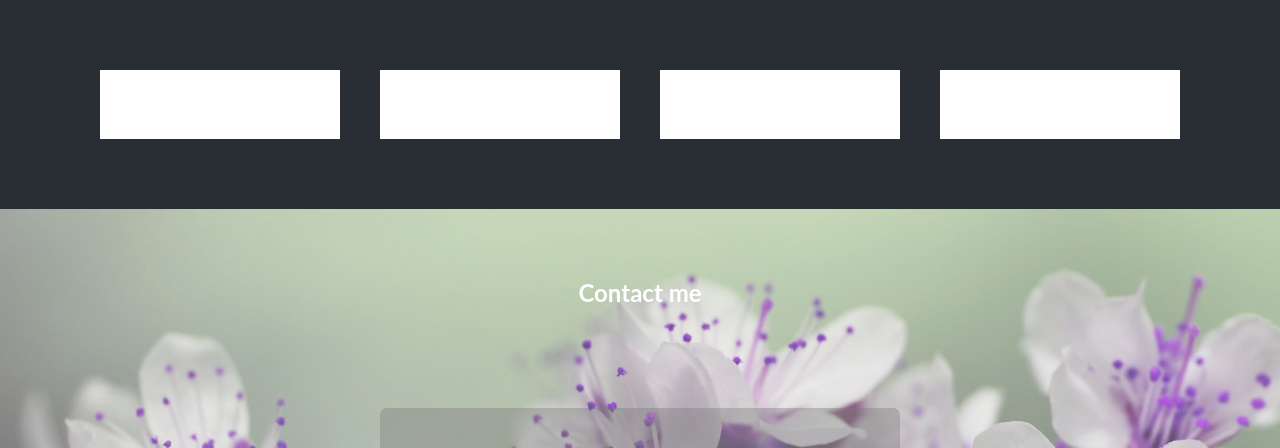
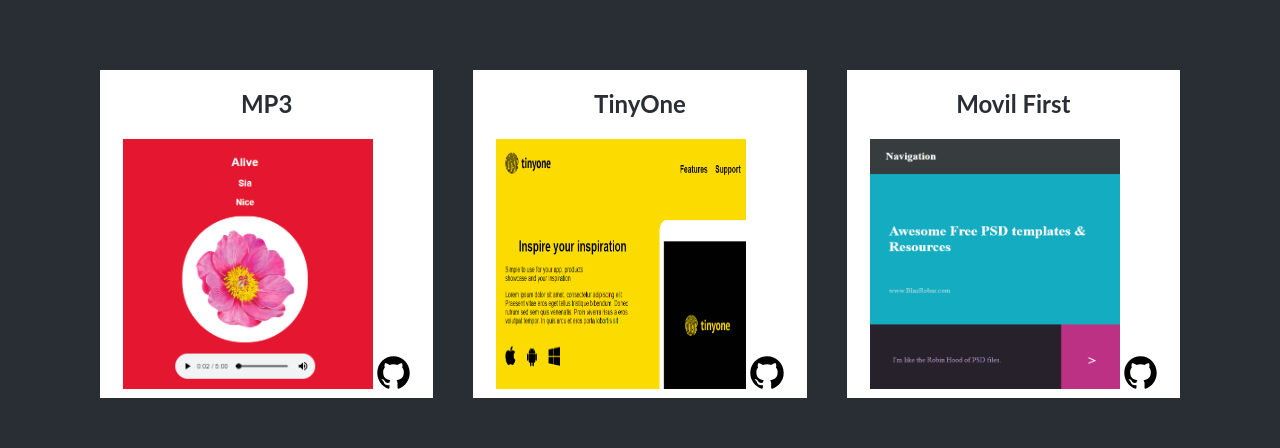
Before and after one commit to Lauren6295/portfolio, a plain HTML site: page index.html in a window 1280 px wide. Shown: the part 3385-3833 px from the top of the page. Drawn offline with Linux system fonts and the light colour scheme.

Commit message:
added myworks

```diff
--- a/index.html
+++ b/index.html
@@ -89,18 +89,22 @@
     <section class="section section-dark container-works">
         <div class="works">
             <h2>MP3</h2>
-        </div>
-        <div class="works">
-            <h2>Two</h2>
-        </div>
-        <div class="works">
-            <h2>Three</h2>
-        </div>
-        <div class="works">
-            <h2>Four</h2>
+            <img class="works-images" src="images/works/mp3.PNG">
+            <a href="https://github.com/Lauren6295/MP3"><img class="github-icon" src="images/github-icon/github-icon.svg"></a>
         </div>
 
+        <div class="works">
+            <h2>TinyOne</h2>
+            <img class="works-images" src="images/works/tinyone.PNG">
+            <a href="https://github.com/Lauren6295/tiny"><img class="github-icon" src="images/github-icon/github-icon.svg"></a>
+        </div>
 
+        <div class="works">
+            <h2>Movil First</h2>
+            <img class="works-images" src="images/works/movil-first.PNG">
+            <a href="https://github.com/Lauren6295/movil-first"><img class="github-icon" src="images/github-icon/github-icon.svg"></a>
+
+        </div>
     </section>
 <!--Footer------------------------------------------------------------------------------------------------------------------>
     <div class="bg-image-one image-footer">
--- a/sass/sections/_myWorks-4.scss
+++ b/sass/sections/_myWorks-4.scss
@@ -7,3 +7,17 @@
   flex: 1;
   background: white;
 }
+
+.container-works h2 {
+  color: #282e34;
+}
+
+.github-icon {
+  width: 10%;
+  height: 10%;
+}
+
+.works-images {
+  width: 250px;
+  height: 250px;
+}
```
Also changed, not shown: css/main.css, images/github-icon/github-icon.svg (added), images/works/movil-first.PNG (added), images/works/mp3.PNG (added), images/works/tinyone.PNG (added), 1 other file.
